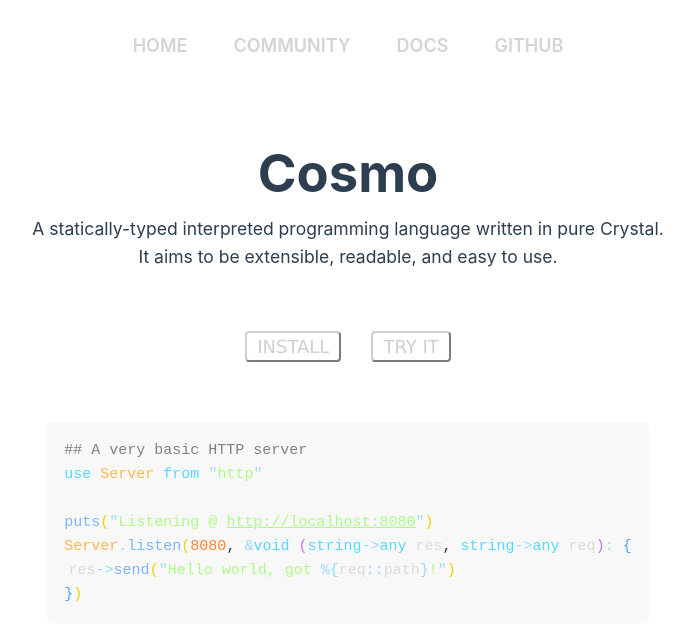
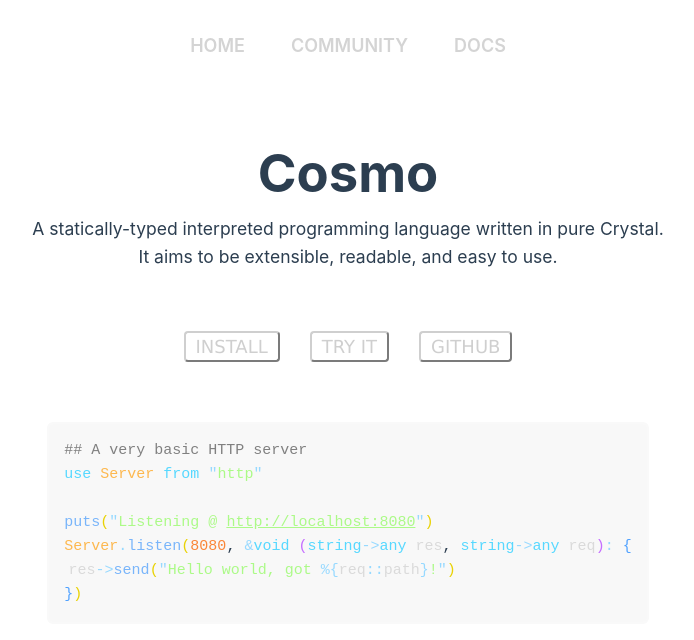
Before and after one commit to p-programming-language/website, a Vue app: page / in a window 1280 px wide. Shown: the top 640 px of the page, without its empty margins (292-986 px from the left). Built offline with nearby package versions, Linux system fonts and the light colour scheme.

Commit message:
feat: make the github nav button a main button

```diff
--- a/src/components/NavBar.vue
+++ b/src/components/NavBar.vue
@@ -11,7 +11,7 @@
 <script setup lang="ts">
 import { onMounted, ref } from "vue";
 
-const pages = ["Home", "Community", "Docs", "GitHub"];
+const pages = ["Home", "Community", "Docs"];
 const selectedPage = ref("Home");
 
 function selectPage(page: string) {
--- a/src/main.ts
+++ b/src/main.ts
@@ -18,7 +18,7 @@ const router = createRouter({
       path: "/community",
       name: "Community",
       component: Community
-    }
+    },
   ]
 });
 
--- a/src/views/Home.vue
+++ b/src/views/Home.vue
@@ -15,6 +15,9 @@
 			<a href="https://discord.gg/WHyHh39dwh" target="_blank">
 				<button class="main-button">Try It</button>
 			</a>
+			<a href="https://github.com/cosmo-lang" target="_blank">
+				<button class="main-button">GitHub</button>
+			</a>
 		</ul>
 	</div>
 
```
